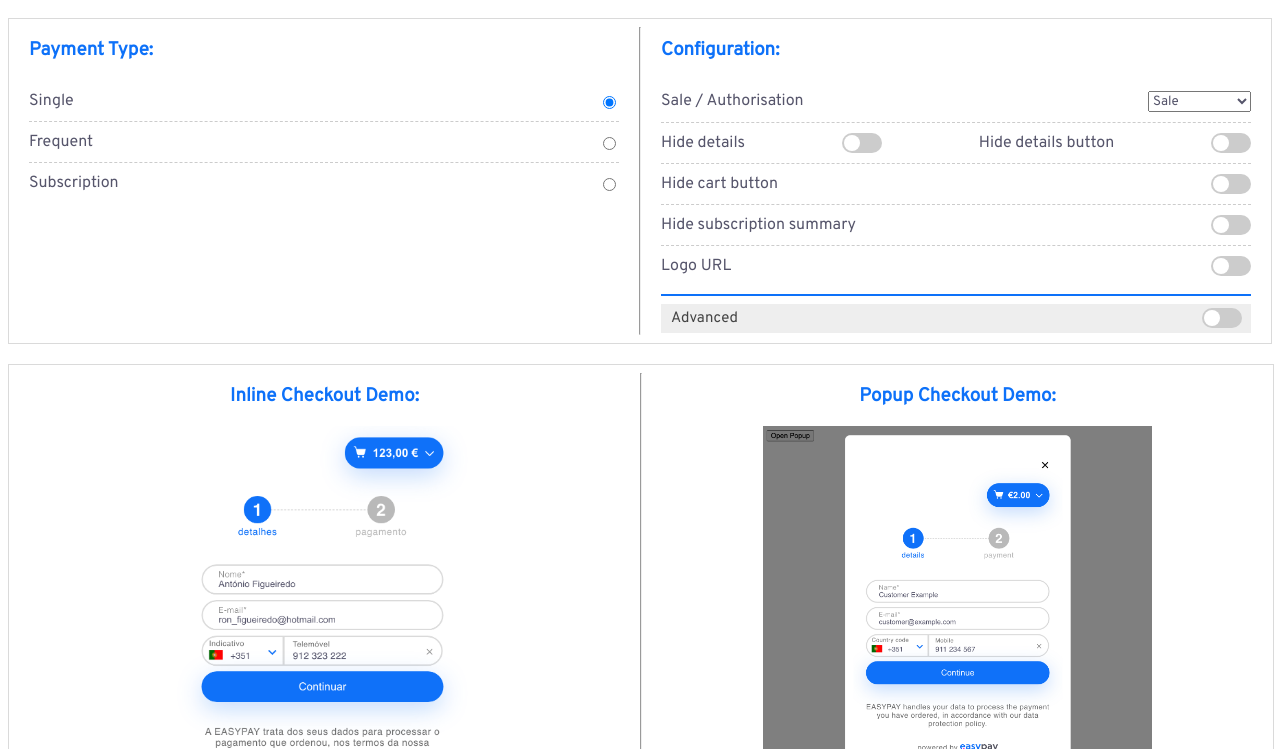
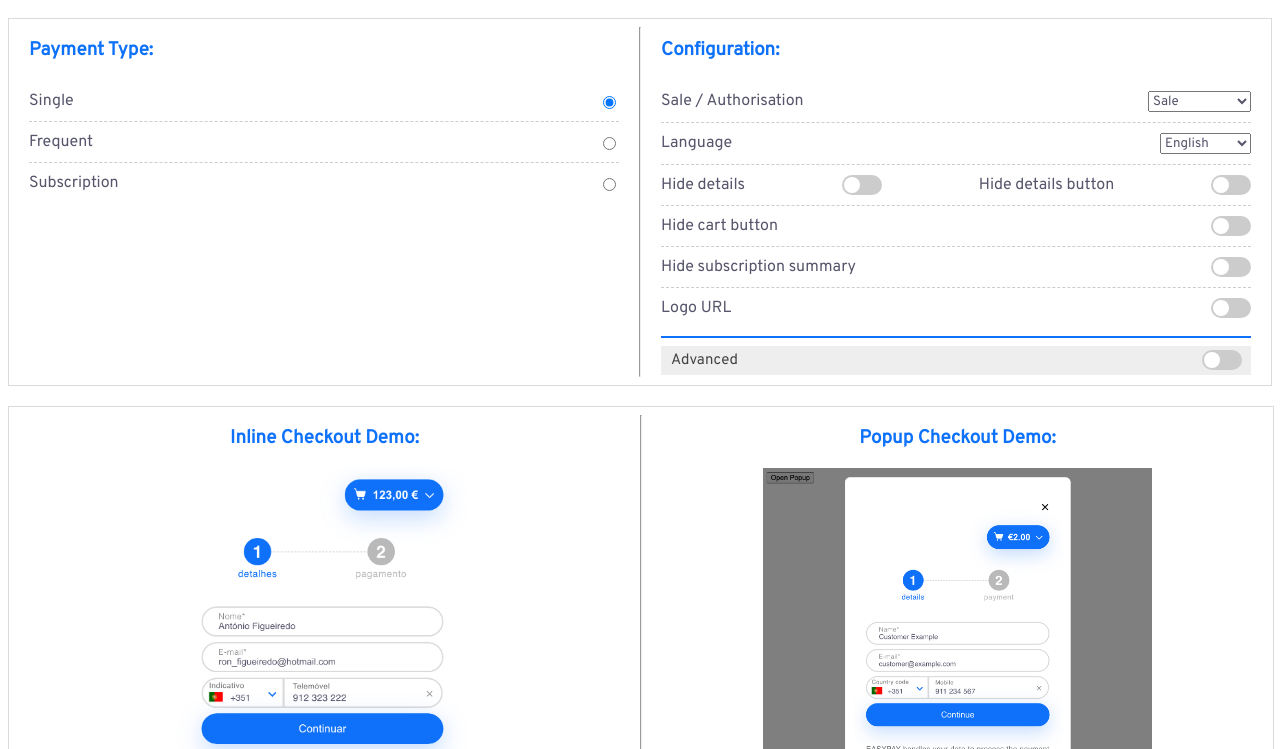
Before and after one commit to Easypay/checkout-demo, a website: page index.html in a window 1280 px wide. Shown: the part 51-800 px from the top of the page. Drawn offline with Linux system fonts and the light colour scheme.

Commit message:
feat(i18n): [CHECK-99] Support selecting the language for the checkout from configurations (#61)

```diff
--- a/index.html
+++ b/index.html
@@ -50,6 +50,15 @@
           <select id="operation" name="operation">
             <option value="sale">Sale</option>
             <option value="authorisation">Authorisation</option>
+          </select>
+        </div>
+        <div class="option">
+          <label for="language">Language</label>
+          <select id="language" name="language">
+            <option value="en">English</option>
+            <option value="pt_PT">Portuguese</option>
+            <option value="es_ES">Spanish</option>
+            <option value="fr_FR">French</option>
           </select>
         </div>
         <div class="option">
@@ -237,6 +246,7 @@
       'linkColor',
       'fontFamily',
       'operation',
+      'language',
     ],
   }
 
```
Also changed, not shown: inline.html (+1 -1 lines), popup.html (+1 -1 lines), 3 other files.
